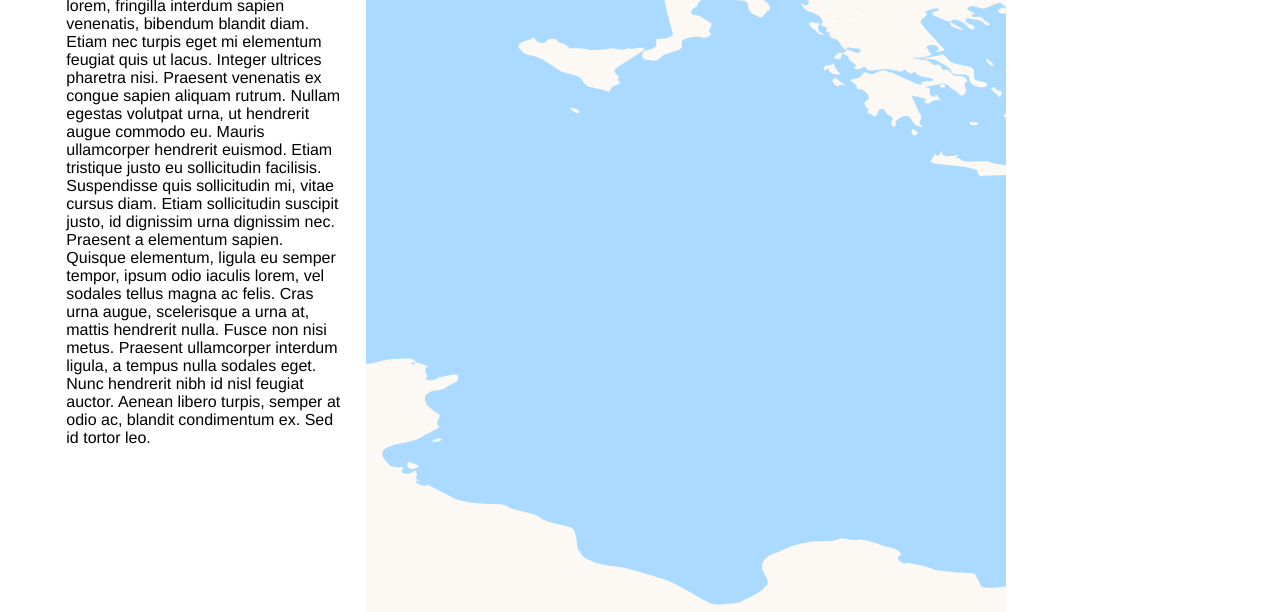
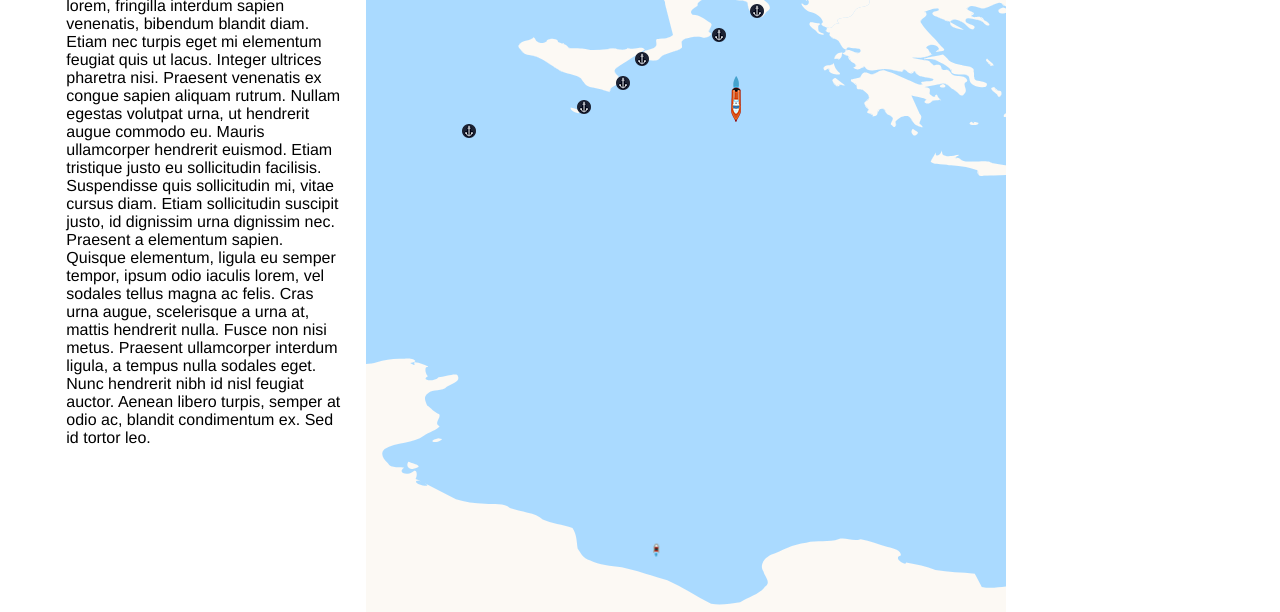
Before and after one commit to nenault/mutawasea, a plain HTML site: page index.html in a window 1280 px wide. Shown: the part 188-800 px from the top of the page. Drawn offline with Linux system fonts and the light colour scheme; the site is published under a folder, as on GitHub Pages, so addresses that start at the root find nothing.

Commit message:
relative path correction

```diff
--- a/index.html
+++ b/index.html
@@ -4,8 +4,8 @@
     <meta charset="UTF-8" />
     <meta name="viewport" content="width=device-width, initial-scale=1.0" />
     <title>Mutawasea</title>
-    <link rel="stylesheet" href="style.css" />
-    <script type="module" src="index.js"></script>
+    <link rel="stylesheet" href="./style.css" />
+    <script type="module" src="./index.js"></script>
     <link
       href="https://fonts.googleapis.com/css2?family=Ubuntu&display=swap"
       rel="stylesheet"
--- a/style.css
+++ b/style.css
@@ -84,7 +84,7 @@ section.right {
 .refugee-boat {
   width: 6px;
   height: 13px;
-  background: url("/img/refugee-boat.png") center no-repeat;
+  background: url("./img/refugee-boat.png") center no-repeat;
 }
 
 .distress-call {
@@ -97,7 +97,7 @@ section.right {
   position: relative;
   width: 14px;
   height: 14px;
-  background: url("/img/port.png") center no-repeat;
+  background: url("./img/port.png") center no-repeat;
 }
 
 #lampedusa-port {
@@ -133,5 +133,5 @@ section.right {
 .main-boat {
   width: 10px;
   height: 46px;
-  background: url("/img/viking.png") center no-repeat;
+  background: url("./img/viking.png") center no-repeat;
 }
```
